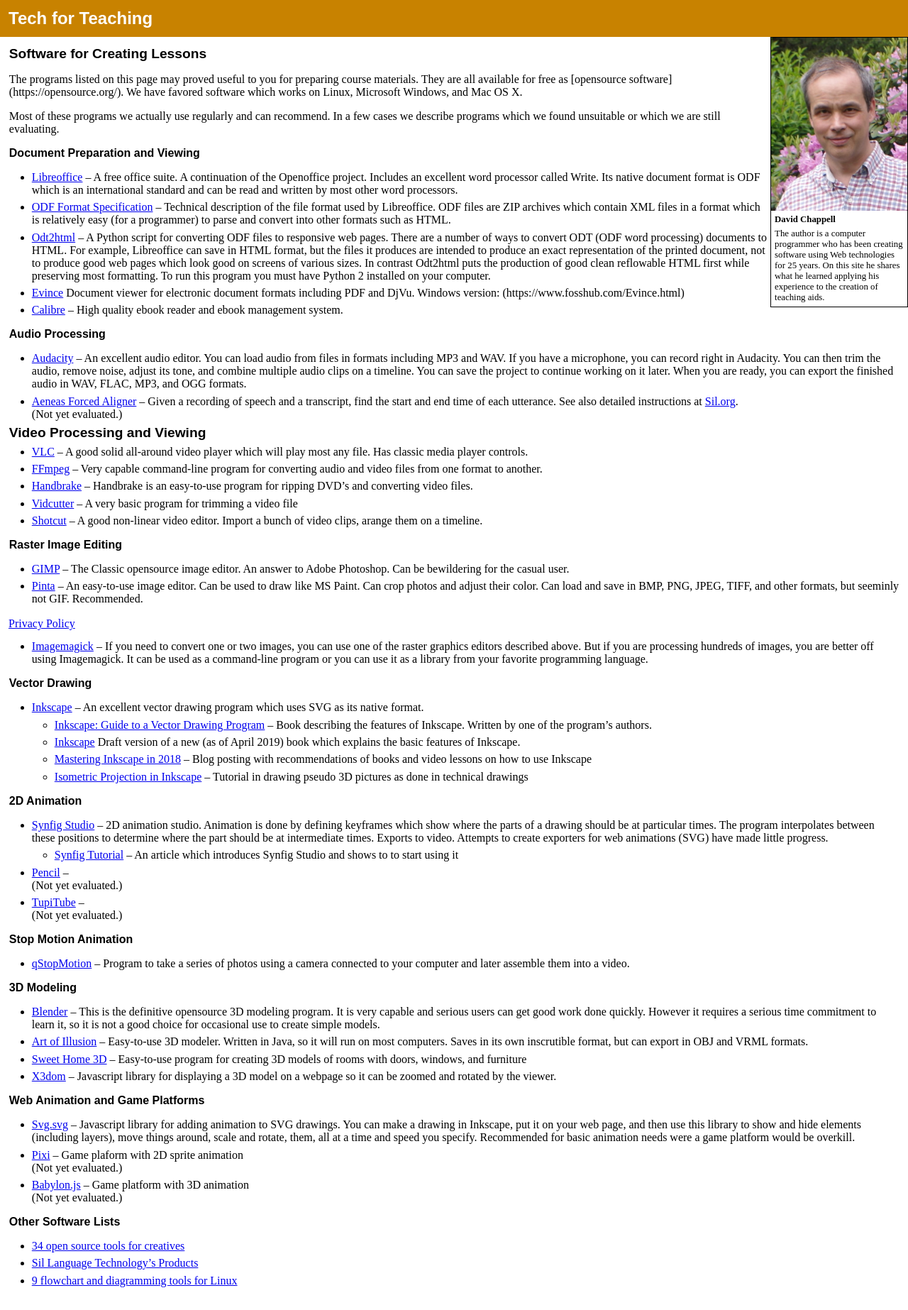
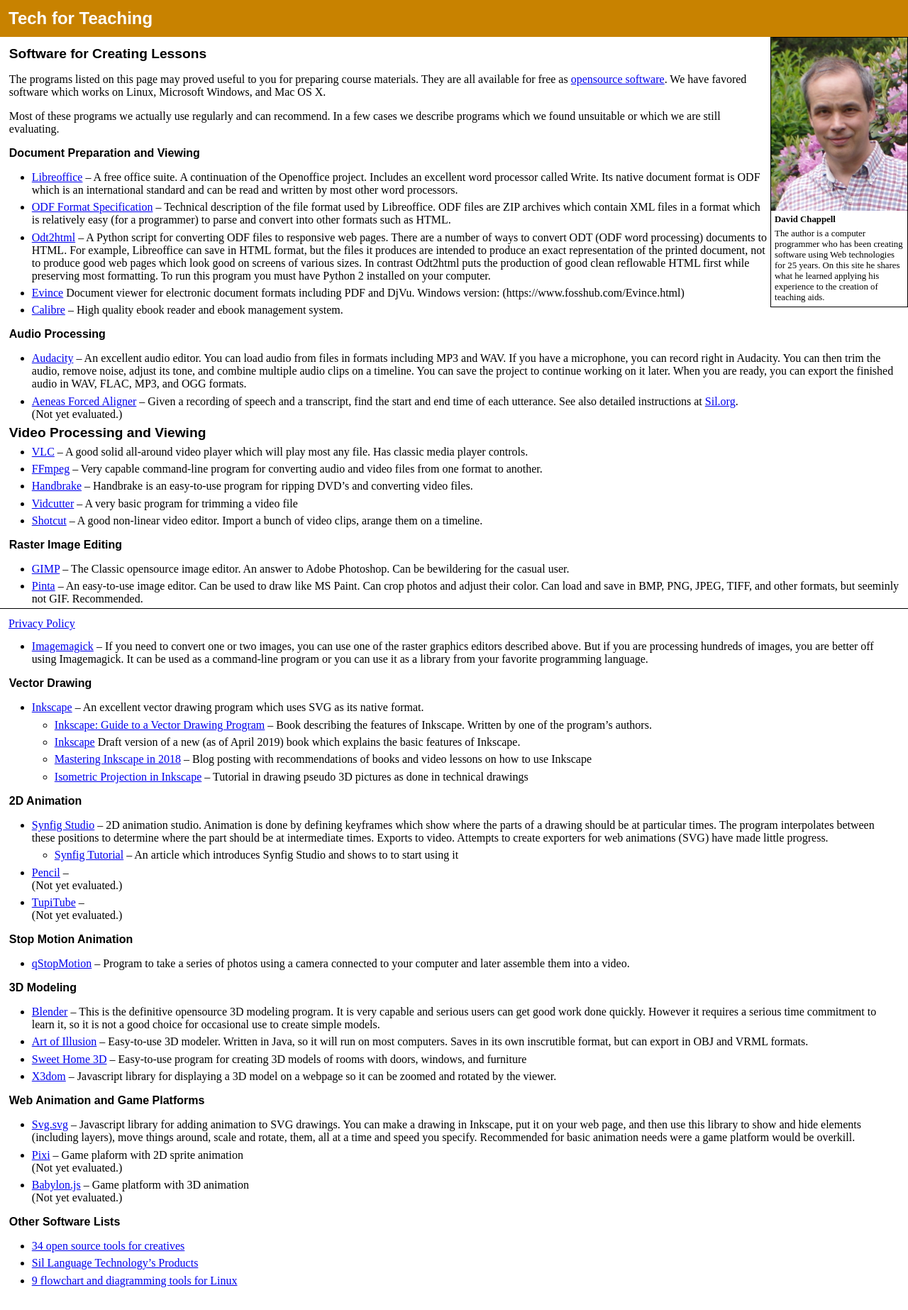
Before and after one commit to david672orford/tech-for-teaching, a Jekyll site: the page built from software/index.md, in a window 1280 px wide. Shown: the whole page at 71% size. Built offline with Jekyll 4.4.1, drawn with Linux system fonts in a browser that asks for light colours; our own code applies the rules of GitHub Pages for plain Markdown files.

Commit message:
fixed links, footer

```diff
--- a/assets/css/style.css
+++ b/assets/css/style.css
@@ -84,6 +84,7 @@
 	bottom: 0;
 	right: 0;
 	padding: 12px;
+	border-top: 1px solid black;
 	background-color: white;
 	font-size: 12pt;
 	}
--- a/software/index.md
+++ b/software/index.md
@@ -1,9 +1,9 @@
 ## Software for Creating Lessons
 
 The programs listed on this page may proved useful to you for preparing course
-materials. They are all available for free as [opensource software]
-(https://opensource.org/). We have favored software which works on Linux,
-Microsoft Windows, and Mac OS X.
+materials. They are all available for free as
+[opensource software](https://opensource.org/).
+We have favored software which works on Linux, Microsoft Windows, and Mac OS X.
 
 Most of these programs we actually use regularly and can recommend.
 In a few cases we describe programs which we found unsuitable or
```
